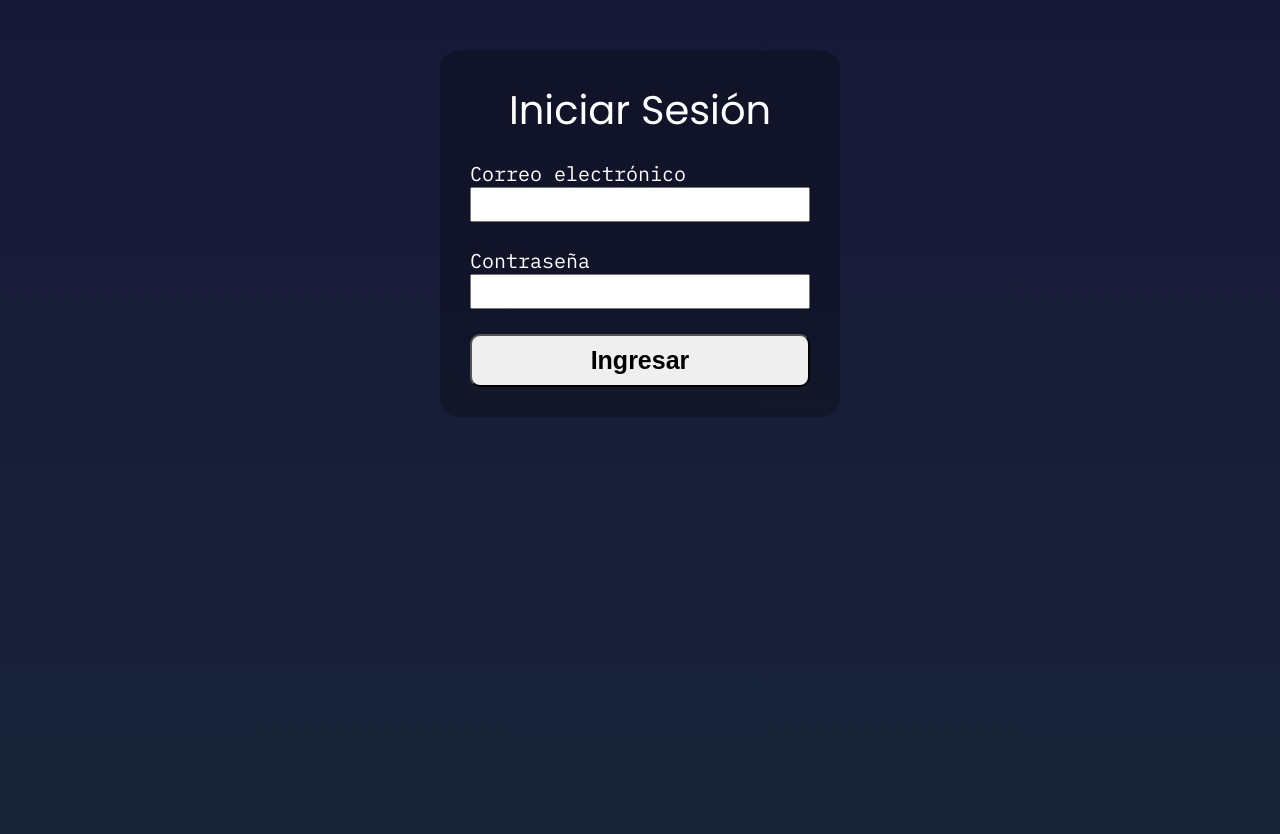
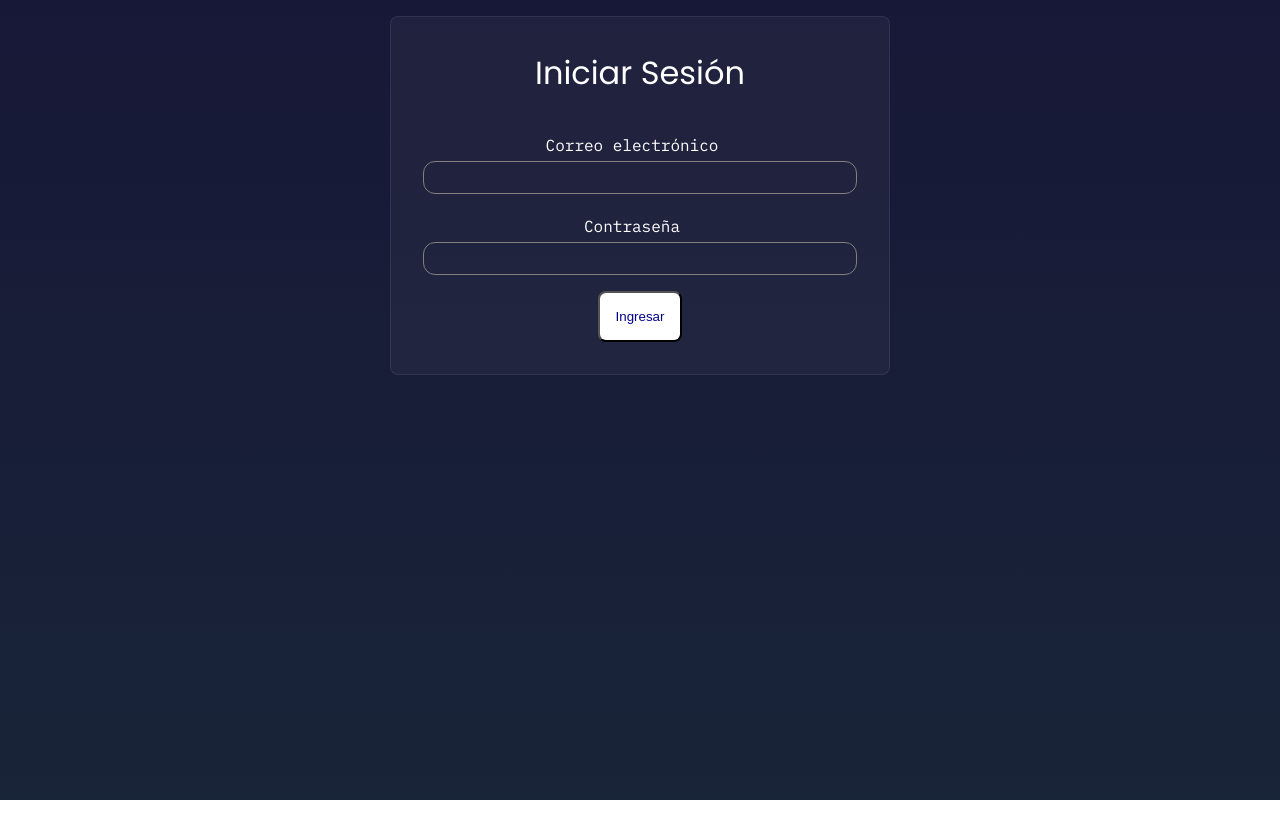
Before and after one commit to Geavor/proyecto-react-2022, a React (Vite) app: page /login in a window 1280 px wide. After the commit the page ends 800 px from the top, so only its background shows below. Built offline with nearby package versions, Linux system fonts and the light colour scheme; no server answers.

Commit message:
Una nueva variable de entorno, modificación del contexto de la aplicación con la segunda API y uso del nuevo contexto

```diff
--- a/src/Home.css
+++ b/src/Home.css
@@ -11,7 +11,7 @@
   opacity: .5;
 }
 
-.home-container .link {
+.link {
   background: white;
   text-decoration: none;
   color: darkblue;
--- a/src/components/menu/Menu.jsx
+++ b/src/components/menu/Menu.jsx
@@ -4,8 +4,8 @@ import { UserContext } from "../../context/UserContext";
 import "./Menu.css";
 
 const Menu = () => {
+
   const navigation = useNavigate();
-
   const usuario = useContext(UserContext);
 
   return (
@@ -18,7 +18,7 @@ const Menu = () => {
           <NavLink to="/criptomonedas">Lista de criptos</NavLink>
         </li>
         <li>
-          <NavLink to="/perfil">Perfil de {usuario.name}</NavLink>
+          <NavLink to="/perfil">Perfil de {usuario.first_name} {usuario.last_name}</NavLink>
         </li>
         <li>
           <a
--- a/src/components/usuarios/Login.css
+++ b/src/components/usuarios/Login.css
@@ -1,46 +1,40 @@
 .login-container {
-  font-size: 20px;
-  background: rgba(0 0 0 / 0.25);
-  width: 400px;
-  margin: 50px auto;
-  padding: 30px;
-  border-radius: 5%;
+  max-width: 500px;
+  margin: auto;
+  margin-top: 1rem;
+  background: rgba(255, 255, 255, 0.04);
+  border: 1px solid rgba(255, 255, 255, 0.08);
+  border-radius: 8px;
+  padding: 2rem;
+  transition: all .25s;
 }
 
-.login-container form div:not(:last-child) {
-  margin-bottom: 25px;
+.login-container {
+  text-align: center
 }
 
-.login-container h1 {
-  text-align: center;
-  font-size: 40px;
-  margin-bottom: 20px;
+.field {
+  margin-bottom: 1rem;
 }
 
-.login-container .field label,
-input {
-  display: block;
-  width: 100%;
+.field label {
+  margin-right: 1rem;
+  line-height: 2;
 }
 
-.login-container input{
-  font-size: 25px;
+.field input {
+  background: none;
+  border: 1px solid gray;
+  padding: .5rem;
+  border-radius: .75rem;
+  width: 100%;
+  color: white;
 }
 
-.login-container .submit {
-  margin-top: 25px;
+.error {
+  background: tomato;
+  margin-top: 1rem;
+  line-height: 3;
+  padding: 0.25rem 2rem;
+  border-radius: .25rem;
 }
-
-.login-container .submit input{
-  margin-top: 25px;
-  padding: 10px;
-  font-weight: bold;
-  cursor: pointer;
-  border-radius: 10px;
-}
-
-.login-container .submit input:hover{
-  transition: linear .3s;
-  color: white;
-  background: black;
-}
--- a/src/components/usuarios/Login.jsx
+++ b/src/components/usuarios/Login.jsx
@@ -5,21 +5,32 @@ import "./Login.css";
 
 const Login = () => {
   const navigation = useNavigate();
+  const API2_URL = import.meta.env.VITE_API2_URL;
 
   const [user, setUser] = useState({
     email: "",
     password: "",
   });
 
+  const [cargando, setCargando] = useState(false);
+  const [error, setError] = useState();
+
   const submit = (e) => {
     e.preventDefault();
+    setCargando(true);
+    setError(null);
     axios
-      .post(`https://reqres.in/api/login`, user)
+      .post(`${API2_URL}login`, user)
       .then((data) => {
+        setCargando(false);
         localStorage.setItem("tokenEDmarket", data.data.token);
         navigation("/");
       })
-      .catch((e) => console.error(e));
+      .catch((e) => {
+        setCargando(false);
+        console.table(e);
+        setError(e.response.data.error);
+      });
   };
 
   if (localStorage.getItem("tokenEDmarket")) return <Navigate to="/" />;
@@ -57,9 +68,14 @@ const Login = () => {
           />
         </div>
         <div className="submit">
-          <input type="submit" value="Ingresar" />
+          <input
+            type="submit"
+            value={cargando ? "Cargando..." : "Ingresar"}
+            className="link"
+          />
         </div>
       </form>
+      {error && <span className="error">Error: {error}</span>}
     </div>
   );
 };
--- a/src/components/usuarios/Perfil.jsx
+++ b/src/components/usuarios/Perfil.jsx
@@ -6,8 +6,17 @@ const Perfil = () => {
 
   return (
     <div>
-      <h1>Perfil de {usuario.name}</h1>
-      <div>Usuario desde: {usuario.registered}</div>
+      <h1>
+        Perfil de {usuario.first_name} {usuario.last_name}
+      </h1>
+      <div>Usuario desde: {new Date().getFullYear() - 1}</div>
+      <div>Correo: {usuario.email}</div>
+      <div>
+        Avatar:
+        <div className="avatar">
+          <img src={usuario.avatar} alt="Usuario" />
+        </div>
+      </div>
     </div>
   );
 };
--- a/src/context/UserContext.jsx
+++ b/src/context/UserContext.jsx
@@ -1,14 +1,18 @@
+import axios from "axios";
 import { createContext, useEffect, useState } from "react";
 
+const API2_URL = import.meta.env.VITE_API2_URL;
 const UserContext = createContext();
 
 const UserContextProvider = ({ children }) => {
   const [usuario, setUsuario] = useState({});
   useEffect(() => {
-    setUsuario({
-      name: "Jorge V",
-      registered: "14/Febrero/2022",
-    });
+    axios
+      .get(`${API2_URL}users/2`)
+      .then((data) => {
+        setUsuario(data.data.data);
+      })
+      .catch((e) => console.error(e));
   }, []);
 
   return (
```
